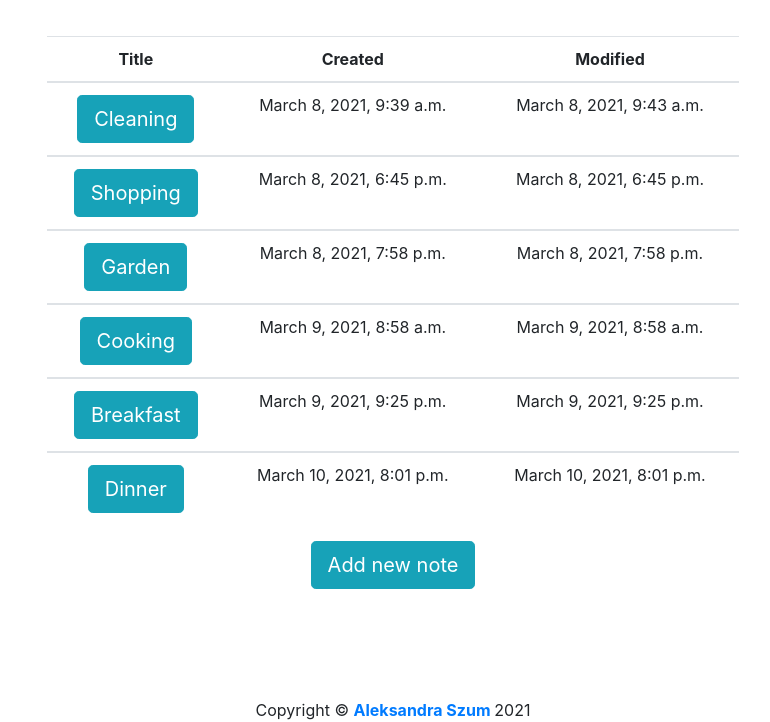
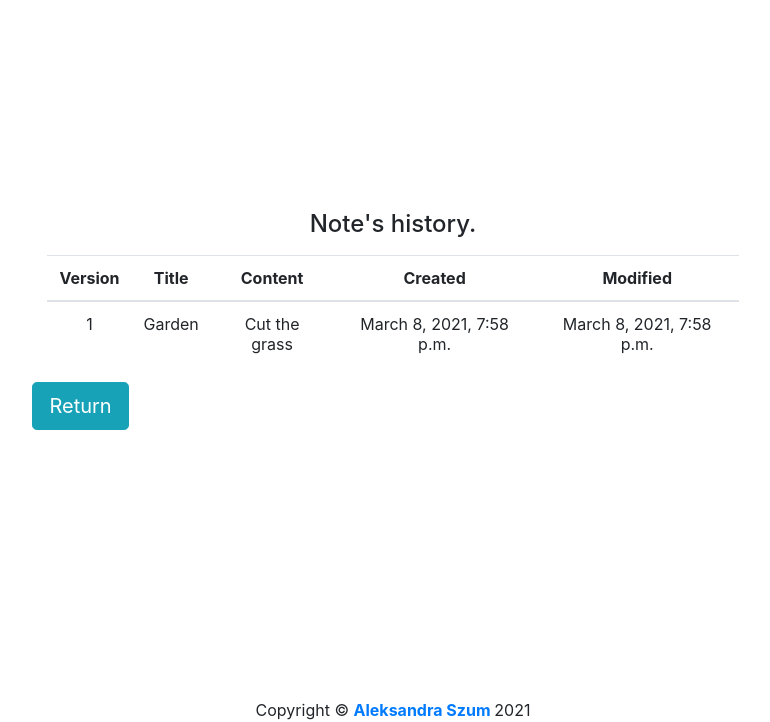
Before and after one commit to aleksandraszum/InternshipProject, a Django app: page /notes/history/07e3b7e6-94fc-48ad-afde-a3adb3598289/ in a window 1280 px wide. Shown: the part 78-800 px from the top of the page, without its empty margins (183-953 px from the left). Run offline with Django 3.2, Linux system fonts and the light colour scheme; data comes from the database, SQL or seed files in the repository; both versions use the stored data as it was after the commit; some libraries are stand-ins or nearby versions.

Commit message:
add history and history-point view

```diff
--- a/mysite/forms.py
+++ b/mysite/forms.py
@@ -1,4 +1,6 @@
 from django import forms
+from django.forms import DateInput
+
 from mysite.models import Note
 
 
@@ -6,3 +8,7 @@ class NoteForm(forms.ModelForm):
     class Meta:
         model = Note
         fields = ('title', 'content')
+
+
+class DateHistoryForm(forms.Form):
+    history_data = forms.DateTimeField(label='Point of data', widget=DateInput(attrs={'type': 'date'}))
--- a/mysite/templates/base.html
+++ b/mysite/templates/base.html
@@ -8,8 +8,11 @@
     <title> My notes </title>
     <link rel="stylesheet" href="{% static 'mysite/bootstrap.min.css' %}" charset="UTF-8">
     <link rel="stylesheet" href="{% static 'mysite/style.css' %}" charset="UTF-8">
+    <link rel="stylesheet" href="{% static 'mysite/bootstrap-table.min.css' %}" charset="UTF-8">
+    <link rel="script" href="{% static 'mysite/bootstrap-table.min.js' %}" charset="UTF-8">
     <script src="https://ajax.googleapis.com/ajax/libs/jquery/3.5.1/jquery.min.js"></script>
     <script src="https://maxcdn.bootstrapcdn.com/bootstrap/3.4.1/js/bootstrap.min.js"></script>
+    <script src="https://unpkg.com/bootstrap-table@1.18.2/dist/bootstrap-table.min.js"></script>
 
 </head>
 
@@ -25,7 +28,7 @@
         </div>
     </nav>
 
-    <main class="mri-container content mx-auto center-block text-center">
+    <main class="content mx-auto center-block text-center">
         {% block content %}
         {% endblock %}
     </main>
--- a/mysite/templates/mysite/add.html
+++ b/mysite/templates/mysite/add.html
@@ -36,6 +36,9 @@
                 </div>
             {% endif %}
         </div>
+        <p class="lead">
+            <a href="{% url 'index' %}" class="btn btn-info btn-lg">Return</a>
+        </p>
 
     </div>
 {% endblock %}
--- a/mysite/templates/mysite/edit.html
+++ b/mysite/templates/mysite/edit.html
@@ -35,6 +35,9 @@
                 </div>
             {% endif %}
         </div>
+        <p class="lead">
+            <a href="{% url 'index' %}" class="btn btn-info btn-lg">Return</a>
+        </p>
 
     </div>
 {% endblock %}
--- a/mysite/templates/mysite/index.html
+++ b/mysite/templates/mysite/index.html
@@ -3,29 +3,30 @@
 {% block content %}
 
     <div class="row">
-
         <div class="col-12 text-center">
             {% if notes %}
-                <table class="table text-center">
+                <table
+                        id="table"
+                        data-toggle="table"
+                        height="95%"
+                        class="text-center">
                     <thead>
                     <tr>
-                        <th scope="col" class="text-center">Title</th>
-                        <th scope="col" class="text-center">Created</th>
-                        <th scope="col" class="text-center">Modified</th>
+                        <th data-field="title" data-sortable="true" class="text-center">Title</th>
+                        <th data-field="created" data-sortable="true" class="text-center">Created</th>
+                        <th data-field="modified" data-sortable="true" class="text-center">Modified</th>
                     </tr>
                     </thead>
+                    <tbody>
                     {% for note in notes %}
-                        <tbody>
                         <tr>
                             <td>
                                 <button type="button" class="btn btn-info btn-lg" data-toggle="modal"
                                         data-target="#myModal{{ note.title }}">{{ note.title }}
                                 </button>
-
                                 <!-- Modal -->
                                 <div class="modal fade" id="myModal{{ note.title }}" role="dialog">
                                     <div class="modal-dialog">
-
                                         <!-- Modal content-->
                                         <div class="modal-content">
                                             <div class="modal-header">
@@ -36,35 +37,32 @@
                                             <div class="modal-body">
                                                 <p> {{ note.content }} </p>
                                             </div>
-
                                             <div>
                                                 <p class="lead">
-                                                    <a href="edit/{{ note.note_uuid }}" class="btn btn-info btn-lg">Edit</a>
+                                                    <a href="edit/{{ note.note_uuid }}"
+                                                       class="btn btn-info btn-lg">Edit</a>
                                                 </p>
                                                 <p class="lead">
-                                                    <a href="{% url 'add' %}" class="btn btn-info btn-lg">Show note's history</a>
+                                                    <a href="history/{{ note.note_uuid }}" class="btn btn-info btn-lg">Show
+                                                        note's
+                                                        history</a>
                                                 </p>
                                             </div>
-
                                             <div class="modal-footer">
                                                 <button type="button" class="btn btn-default" data-dismiss="modal">
                                                     Close
                                                 </button>
                                             </div>
                                         </div>
-
                                     </div>
                                 </div>
-
                             </td>
                             <td>{{ note.created }}</td>
                             <td>{{ note.modified }}</td>
                         </tr>
-                        </tbody>
                     {% endfor %}
+                    </tbody>
                 </table>
-
-
             {% else %}
                 <div class="col-12 text-center"><h4>No note!</h4></div>
             {% endif %}
@@ -73,14 +71,12 @@
                     <a href="{% url 'add' %}" class="btn btn-info btn-lg">Add new note</a>
                 </p>
             </div>
-
+            <div>
+                <p class="lead">
+                    <a href="{% url 'history' %}" class="btn btn-info btn-lg">See history from previous point.</a>
+                </p>
+            </div>
 
         </div>
-
     </div>
-
-
-
-
-
 {% endblock %}
--- /dev/null
+++ b/mysite/templates/mysite/notes_history.html
@@ -0,0 +1,43 @@
+{% extends '../base.html' %}
+
+{% block content %}
+
+    <div class="row">
+
+        <div class="col-12 text-center">
+            <p><h4>Note's history.</h4></p>
+
+            {% if notes %}
+                <table class="table text-center">
+                    <thead>
+                    <tr>
+                        <th scope="col" class="text-center">Version</th>
+                        <th scope="col" class="text-center">Title</th>
+                        <th scope="col" class="text-center">Content</th>
+                        <th scope="col" class="text-center">Created</th>
+                        <th scope="col" class="text-center">Modified</th>
+                    </tr>
+                    </thead>
+                    {% for note in notes %}
+                        <tbody>
+                        <tr>
+                            <td> {{ note.version }} </td>
+                            <td> {{ note.title }} </td>
+                            <td> {{ note.content|safe }} </td>
+                            <td>{{ note.created }}</td>
+                            <td>{{ note.modified }}</td>
+                        </tr>
+                        </tbody>
+                    {% endfor %}
+                </table>
+            {% endif %}
+        </div>
+        <p class="lead">
+            <a href="{% url 'index' %}" class="btn btn-info btn-lg">Return</a>
+        </p>
+
+    </div>
+
+
+
+{% endblock %}
--- a/mysite/urls.py
+++ b/mysite/urls.py
@@ -6,6 +6,8 @@ from . import views
 urlpatterns = [
     path('notes/', views.index, name='index'),
     url('notes/add/$', views.add, name='add'),
-    url('notes/edit/(?P<note_uuid>[0-9A-Fa-f-]+)', views.edit),
-    url('notes/history/(?P<note_uuid>[0-9A-Fa-f-]+)', views.history),
+    url('notes/edit/(?P<note_uuid>[0-9A-Fa-f-]+)/$', views.edit, name='edit'),
+    url('notes/delete/(?P<note_uuid>[0-9A-Fa-f-]+)/$', views.delete, name='delete'),
+    url('notes/history/(?P<note_uuid>[0-9A-Fa-f-]+)/$', views.note_history, name='note_history'),
+    url('notes/history/$', views.history, name='history'),
 ]
--- a/mysite/views.py
+++ b/mysite/views.py
@@ -1,8 +1,9 @@
 from datetime import datetime
 
+from django.http import Http404, HttpResponse
 from django.shortcuts import render
 from uuid import uuid4
-from mysite.forms import NoteForm
+from mysite.forms import NoteForm, DateHistoryForm
 from mysite.models import Note
 
 
@@ -20,16 +21,19 @@ def add(request):
             note_uuid = uuid4()
             note = Note(title=title, content=content, note_uuid=note_uuid)
             note.save()
-        return render(request, 'mysite/add.html', {'communicate': 'Successfully add new note!'})
+            return render(request, 'mysite/add.html', {'communicate': 'Successfully add new note!'})
+        else:
+            return HttpResponse(status=406)
+
     form = NoteForm()
     return render(request, 'mysite/add.html', {'form': form})
 
 
 def edit(request, note_uuid):
-    notes = list(Note.objects.filter(note_uuid=note_uuid))
-    version = [note.version for note in notes]
-    max_version = max(version)
-    note = Note.objects.get(note_uuid=note_uuid, version=max_version)
+    try:
+        note = Note.objects.get(note_uuid=note_uuid, newest_version=True)
+    except Note.DoesNotExist:
+        raise Http404
     if request.method == 'POST':
         form = NoteForm(request.POST, instance=note)
         if form.is_valid():
@@ -45,6 +49,8 @@ def edit(request, note_uuid):
             note = Note(title=title, content=content, note_uuid=note_uuid, modified=modified, version=version,
                         created=created)
             note.save()
+        else:
+            return HttpResponse(status=406)
 
         return render(request, 'mysite/edit.html',
                       {'communicate': 'Successfully edit!'})
@@ -53,7 +59,30 @@ def edit(request, note_uuid):
     return render(request, 'mysite/edit.html', {'form': form})
 
 
-def history(request, note_uuid):
-    notes = Note.objects.filter(deleted=False, newest_version=True)
-    uuid = [set((note.note_uuid for note in notes))]
-    return render(request, 'mysite/index.html', {'notes': notes})
+def delete(request, note_uuid):
+    notes = Note.objects.filter(note_uuid=note_uuid)
+    for note in notes:
+        note.deleted = True
+        note.save(update_fields=['deleted'])
+    return render(request, 'mysite/delete.html', {'communicate': 'Successfully delated the note!'} )
+
+
+def note_history(request, note_uuid):
+    try:
+        notes = Note.objects.filter(note_uuid=note_uuid)
+    except Note.DoesNotExist:
+        raise Http404
+    return render(request, 'mysite/notes_history.html', {'notes': notes})
+
+
+def history(request):
+    if request.method == 'POST':
+        form = DateHistoryForm(request.POST)
+        if form.is_valid():
+            history_date = str(form['history_data'].value())
+            notes = Note.objects.exclude(modified__gt=history_date)
+            return render(request, 'mysite/history.html', {'history_date': history_date, 'notes': notes})
+        else:
+            return HttpResponse(status=406)
+    form = DateHistoryForm()
+    return render(request, 'mysite/history.html', {'form': form})
```
Also changed, not shown: InternshipProject/settings.py (+1 -7 lines), mysite/templates/404.html (added, +24 -0 lines), mysite/templates/406.html (added, +24 -0 lines), mysite/templates/mysite/delete.html (added, +20 -0 lines), mysite/templates/mysite/history.html (added, +58 -0 lines), db.sqlite3.
